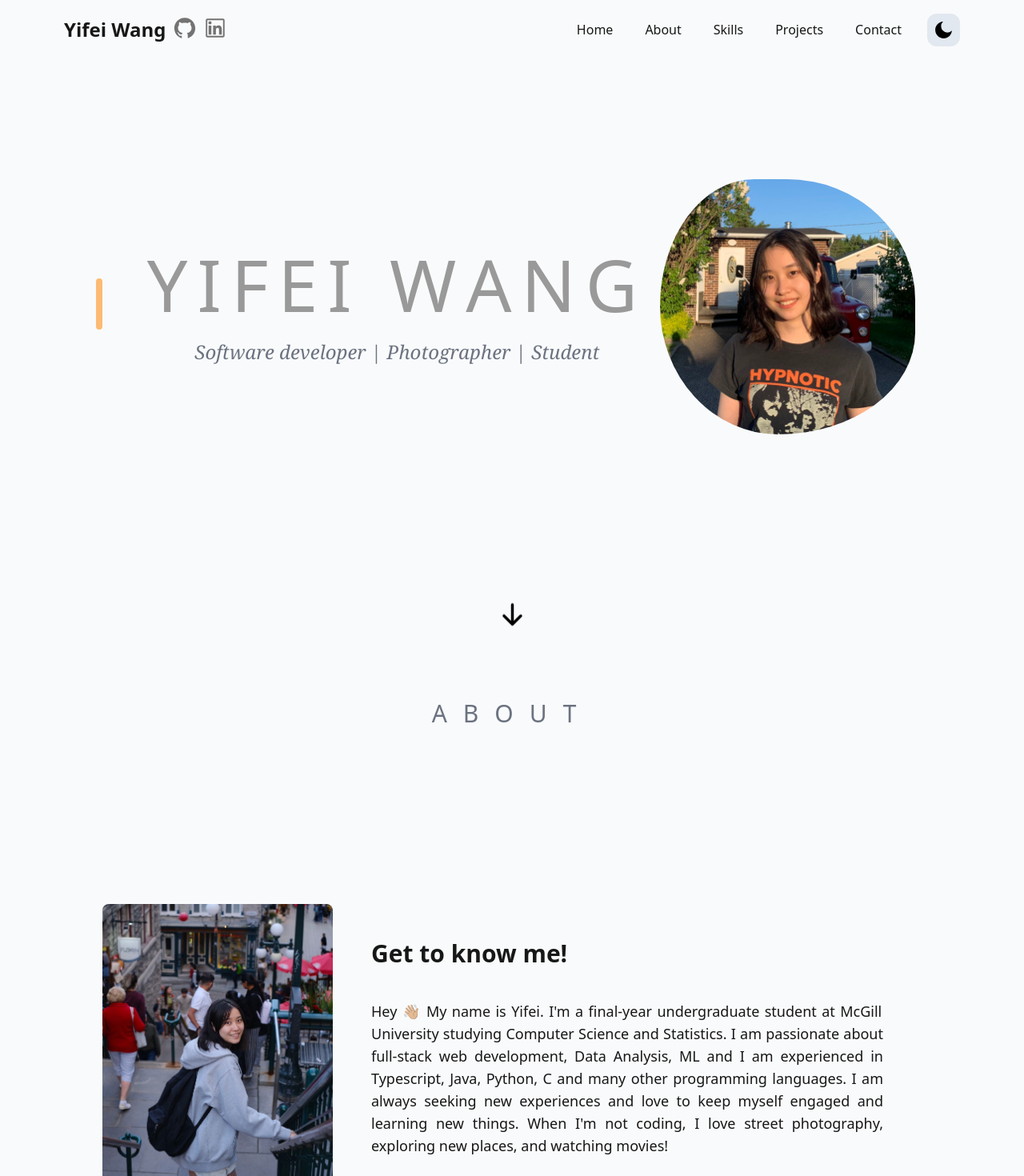
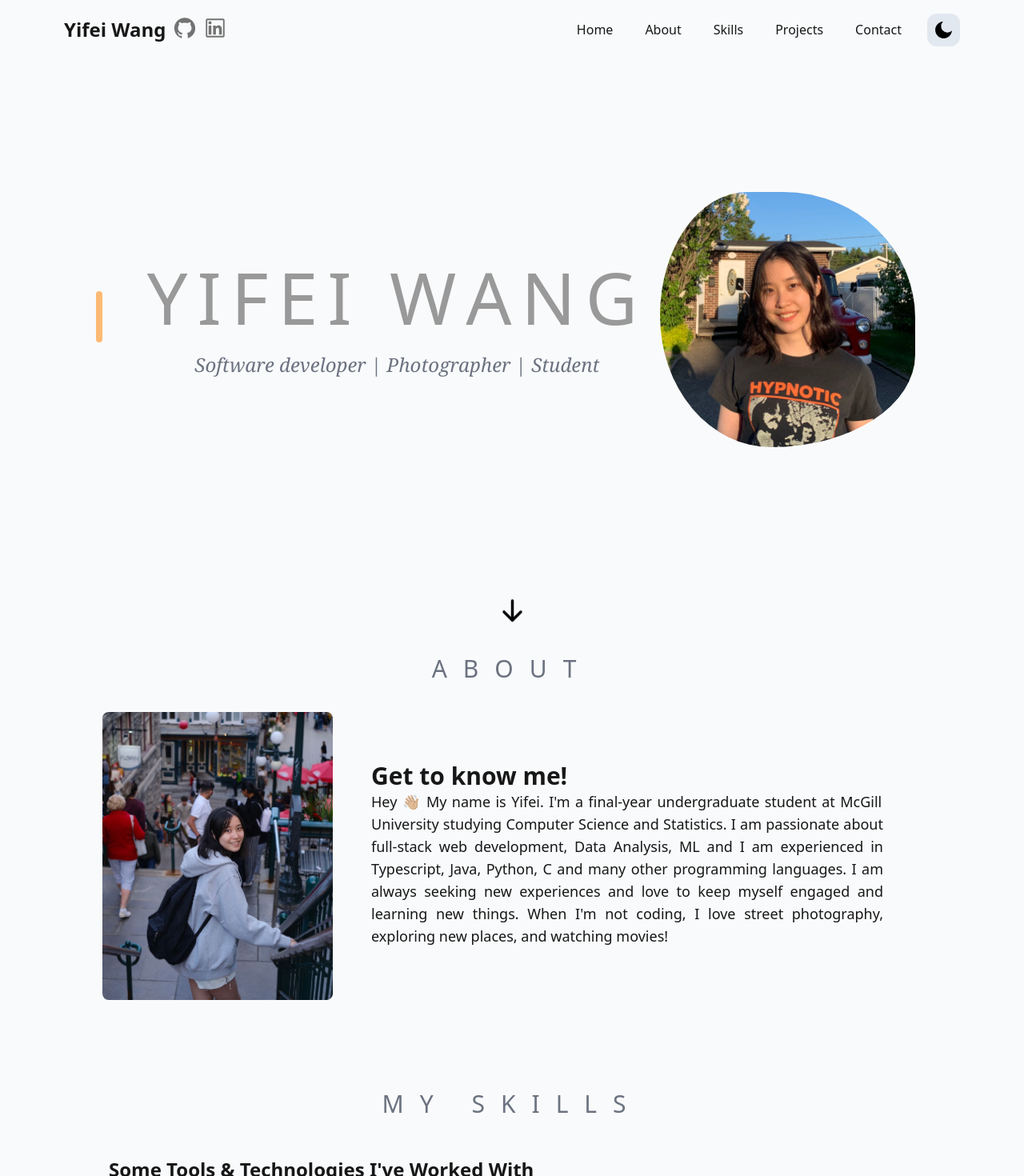
Before and after one commit to yifeiw701/portfolio-app, a Next.js app: page / in a window 1280 px wide. Shown: the top 1470 px of the page at 80% size. Built offline with nearby package versions, Linux system fonts and the light colour scheme.

Commit message:
small updates

```diff
--- a/components/About.tsx
+++ b/components/About.tsx
@@ -5,14 +5,15 @@ import React from "react";
 const About = () => {
   return (
     <section id="about">
-      <h3 className="text-center mt-20 uppercase tracking-[20px] text-gray-500 text-2xl md:text-3xl">
+      <div className="flex flex-col">
+        <h3 className="text-center my-8 uppercase tracking-[20px] text-gray-500 text-2xl md:text-3xl">
           About
         </h3>
         <motion.div
           initial={{ opacity: 0 }}
           animate={{ opacity: 1 }}
           transition={{ duration: 1.5 }}
-        className="flex flex-col relative h-screen text-center md:text-left md:flex-row max-w-7xl px-10 justify-evenly mx-auto items-center"
+          className="flex flex-col text-center md:text-left md:flex-row max-w-7xl px-6 sm:px-10 justify-evenly mx-auto items-center"
         >
           <motion.img
             initial={{
@@ -27,25 +28,26 @@ const About = () => {
               opacity: 1,
             }}
             viewport={{ once: true }}
-          className=" -mb-24 md:mb-0 flex-shrink-0 w-60 h-62 rounded-full object-cover md:rounded-lg md:w-72 md:h-95 xl:w-[500px] xl:h-[600px]"
+            className=" my-1 md:mb-0 flex-shrink-0 w-60 h-62 rounded-full object-cover md:rounded-lg md:w-72 md:h-95 xl:w-[500px] xl:h-[600px]"
             src="/aboutyf.png"
           />
-        <div className=" space-y-16 md:space-y-10 px-0 md:px-12">
-          <h4 className="text-xl md:text-3xl font-semibold invisible md:visible lg:visible xl:visible text-neutral-900 dark:text-neutral-200">
+          <div className="py-4 sm:py-10 px-0 md:px-12">
+            <h4 className="text-xl md:text-3xl font-semibold invisible md:visible text-neutral-900 dark:text-neutral-200">
               Get to know me!
             </h4>
             <p className="text-sm md:text-lg lg:text-lg text-justify text-neutral-900 dark:text-neutral-200">
-            Hey 👋🏼 My name is Yifei. I&#39;m a final-year undergraduate student
-            at McGill University studying Computer Science and Statistics. I am
-            passionate about full-stack web development, Data Analysis, ML and I
-            am experienced in Typescript, Java, Python, C and many other
-            programming languages. I am always seeking new experiences and love
-            to keep myself engaged and learning new things. When I&#39;m not
-            coding, I love street photography, exploring new places, and
-            watching movies!
+              Hey 👋🏼 My name is Yifei. I&#39;m a final-year undergraduate
+              student at McGill University studying Computer Science and
+              Statistics. I am passionate about full-stack web development, Data
+              Analysis, ML and I am experienced in Typescript, Java, Python, C
+              and many other programming languages. I am always seeking new
+              experiences and love to keep myself engaged and learning new
+              things. When I&#39;m not coding, I love street photography,
+              exploring new places, and watching movies!
             </p>
           </div>
         </motion.div>
+      </div>
     </section>
   );
 };
--- a/components/Contact.tsx
+++ b/components/Contact.tsx
@@ -20,19 +20,19 @@ export default function ContactMe({}: Props) {
 
   return (
     <section id="contact">
-      <div className="h-screen flex relative flex-col text-center md:text-left md:flex-row max-w-7xl px-10 justify-evenly mx-auto items-center">
-        <h3 className="absolute top-12 uppercase tracking-[20px] text-gray-500 text-2xl">
+      <div className="flex flex-col relative text-center md:text-left max-w-7xl justify-evenly mx-auto items-center">
+        <h3 className="text-center uppercase tracking-[20px] text-gray-500 text-xl md:text-3xl mt-20 mb-8 sm:mb-16">
           Contact Me
         </h3>
-        <div className="flex flex-col space-y-10">
-          <div className="space-y-10 text-neutral-900 dark:text-neutral-200">
-            <div className="flex items-center space-x-5 justify-center">
+        <div className="flex flex-col px-4 sm:px-10 ">
+          <div className="text-neutral-900 dark:text-neutral-200">
+            <div className="flex items-center space-x-5 justify-center mb-6">
               <EnvelopeIcon className="text-[#F7AB0A] h-7 w-7 animate-pulse" />
               <p className="text-lg md:text-2xl lg:text-2xl">
                 yifei.wang10@mail.mcgill.ca
               </p>
             </div>
-            <div className="flex items-center space-x-5 justify-center">
+            <div className="flex items-center space-x-5 justify-center mb-6">
               <MapPinIcon className="text-[#F7AB0A] h-7 w-7 animate-pulse" />
               <p className="text-lg md:text-2xl lg:text-2xl">Montreal, QC</p>
             </div>
--- a/components/Hero.tsx
+++ b/components/Hero.tsx
@@ -29,7 +29,7 @@ const TitleLetter = (props: { name: string; index: number }) => {
 const Hero = () => {
   return (
     <section id="home">
-      <div className="flex flex-col-reverse relative md:flex-row text-center items-center justify-center animate-fadeIn my-6 py-16 sm:py-32 md:py-48 md:px-8 md:space-x-4 lg:space-x-4 md:text-left">
+      <div className="flex flex-col-reverse relative md:flex-row text-center items-center justify-center animate-fadeIn mt-10 py-16 sm:py-32 md:py-48 md:px-8 md:space-x-4 lg:space-x-4 md:text-left">
         <hr className="w-2 h-16 mr-4 lg:mr-10 my-auto bg-orange-300 border-0 rounded invisible md:visible"></hr>
         <div className="md:mt-2 ">
           <div className="text-4xl mt-6 md:mt-0 md:text-6xl">
--- a/components/Skills.tsx
+++ b/components/Skills.tsx
@@ -31,7 +31,7 @@ const Skills = () => {
         <h1 className="space-y-5 md:space-y-10 px-0 md:px-12 text-2xl font-bold mb-6 mt-12 text-neutral-900 dark:text-neutral-200">
           Some Tools & Technologies I&#39;ve Worked With
         </h1>
-        <div className="grid grid-cols-4 gap-4 md:gap-5 pl-4 pr-4 md:pl-10 md:pr-10">
+        <div className="grid grid-cols-3 gap-1 px-2 sm:grid-cols-4 sm:gap-4 sm:px-4 md:gap-5  md:px-10">
           {skills.map((item, idx) => {
             return (
               <motion.div
@@ -41,7 +41,7 @@ const Skills = () => {
                   boxShadow: "0px 0px 8px rgba(255, 255, 255, 0.6)",
                 }}
               >
-                <p className="bg-gradient-to-r from-[#ff7e5f] to-[#feb47b] px-5 py-3 mr-2 mt-2 text-white rounded font-semibold ">
+                <p className="bg-gradient-to-r from-[#ff7e5f] to-[#feb47b] px-2 py-2 text-xs sm:text-base sm:px-5 sm:py-3 mr-2 mt-2 text-white rounded font-semibold ">
                   {item.skill}
                 </p>
               </motion.div>
```
Lines whose indentation alone changed are shown as unchanged.
